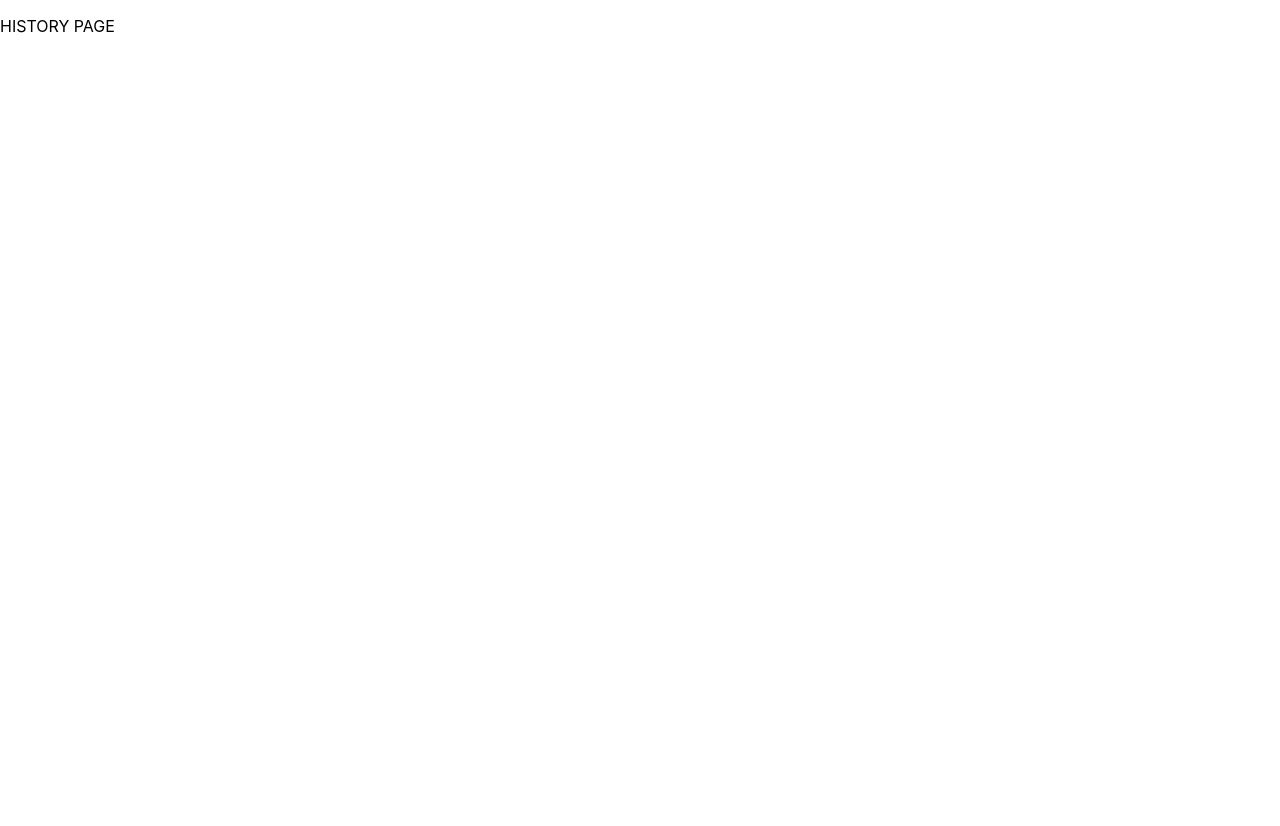
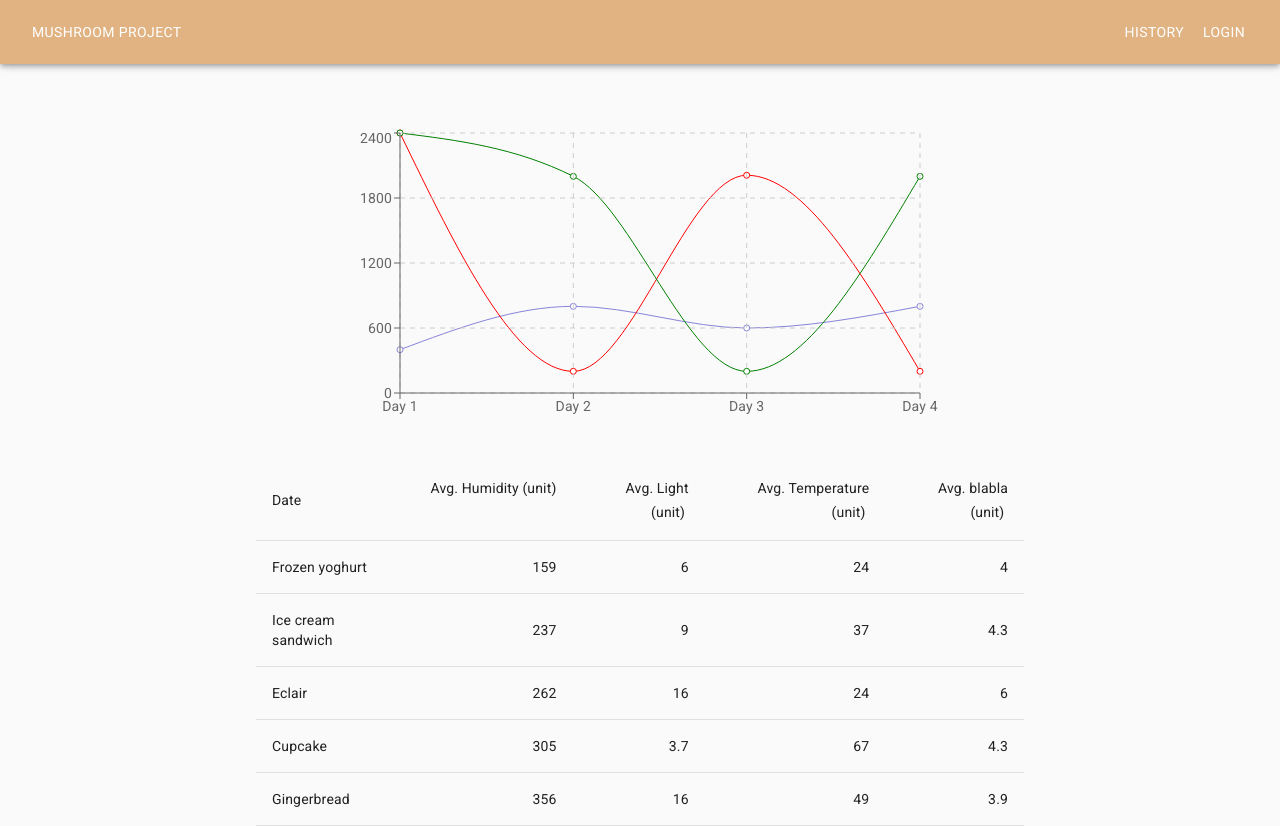
Before and after one commit to WisTiCeJEnT/iot-mushroom-web, a React (Create React App) app: page /history in a window 1280 px wide. Before the commit the page ends 800 px from the top, so only its background shows below. Built offline with nearby package versions, Linux system fonts and the light colour scheme.

Commit message:
history.js

```diff
--- a/package.json
+++ b/package.json
@@ -3,17 +3,20 @@
   "version": "0.1.0",
   "private": true,
   "dependencies": {
+    "@antv/g2plot": "^1.1.7",
     "@material-ui/core": "^4.10.2",
     "@material-ui/icons": "^4.9.1",
     "@material-ui/lab": "^4.0.0-alpha.56",
     "@testing-library/jest-dom": "^4.2.4",
     "@testing-library/react": "^9.5.0",
     "@testing-library/user-event": "^7.2.1",
+    "canvasjs": "^1.8.3",
     "fontsource-roboto": "^2.1.4",
     "react": "^16.13.1",
     "react-dom": "^16.13.1",
     "react-router-dom": "^5.2.0",
     "react-scripts": "3.4.1",
+    "recharts": "^1.8.5",
     "styled-components": "^5.1.1"
   },
   "scripts": {
--- a/public/index.html
+++ b/public/index.html
@@ -24,7 +24,7 @@
       work correctly both with client-side routing and a non-root public URL.
       Learn how to configure a non-root public URL by running `npm run build`.
     -->
-    <title>React App</title>
+    <title>เว็บเห็ด</title>
   </head>
   <body>
     <noscript>You need to enable JavaScript to run this app.</noscript>
--- /dev/null
+++ b/src/components/common/chartComponent.jsx
@@ -0,0 +1,44 @@
+import React, { Component } from "react";
+import {
+  LineChart,
+  Line,
+  CartesianGrid,
+  XAxis,
+  YAxis,
+  Tooltip,
+} from "recharts";
+
+const ChartComponent = () => {
+  const data = [
+    { name: "Day 1", humidity: 400, temperature: 2400, light: 2400 },
+    { name: "Day 2", humidity: 800, temperature: 200, light: 2000 },
+    { name: "Day 3", humidity: 600, temperature: 2010, light: 200 },
+    { name: "Day 4", humidity: 800, temperature: 200, light: 2000 },
+  ];
+  return (
+    <div
+      style={{
+        display: "flex",
+        justifyContent: "center",
+        margin: "4rem 0 2rem 0",
+      }}
+    >
+      <LineChart
+        width={600}
+        height={300}
+        data={data}
+        margin={{ top: 5, right: 20, bottom: 5, left: 0 }}
+      >
+        <Line type="monotone" dataKey="humidity" stroke="#8884d8" />
+        <Line type="monotone" dataKey="temperature" stroke="red" />
+        <Line type="monotone" dataKey="light" stroke="green" />
+        <CartesianGrid stroke="#ccc" strokeDasharray="5 5" />
+        <XAxis dataKey="name" />
+        <YAxis />
+        <Tooltip />
+      </LineChart>
+    </div>
+  );
+};
+
+export default ChartComponent;
--- /dev/null
+++ b/src/components/common/tableComponent.jsx
@@ -0,0 +1,76 @@
+import React, { Component } from "react";
+import Table from "@material-ui/core/Table";
+import TableBody from "@material-ui/core/TableBody";
+import TableCell from "@material-ui/core/TableCell";
+import TableContainer from "@material-ui/core/TableContainer";
+import TableHead from "@material-ui/core/TableHead";
+import TableRow from "@material-ui/core/TableRow";
+
+const TableComponent = () => {
+  const rows = [
+    {
+      name: "Frozen yoghurt",
+      calories: 159,
+      fat: 6.0,
+      carbs: 24,
+      protein: 4.0,
+    },
+    {
+      name: "Ice cream sandwich",
+      calories: 237,
+      fat: 9.0,
+      carbs: 37,
+      protein: 4.3,
+    },
+    { name: "Eclair", calories: 262, fat: 16.0, carbs: 24, protein: 6.0 },
+    { name: "Cupcake", calories: 305, fat: 3.7, carbs: 67, protein: 4.3 },
+    {
+      name: "Gingerbread",
+      calories: 356,
+      fat: 16.0,
+      carbs: 49,
+      protein: 3.9,
+    },
+  ];
+  return (
+    <div
+      style={{
+        display: "flex",
+        justifyContent: "center",
+      }}
+    >
+      <TableContainer style={{ width: "60%" }}>
+        <Table>
+          <TableHead>
+            <TableRow>
+              <TableCell>Date</TableCell>
+              <TableCell align="right">Avg. Humidity (unit) &nbsp;</TableCell>
+              <TableCell align="right">Avg. Light (unit)&nbsp;</TableCell>
+              <TableCell align="right">Avg. Temperature (unit)&nbsp;</TableCell>
+              <TableCell align="right">Avg. blabla (unit)&nbsp;</TableCell>
+            </TableRow>
+          </TableHead>
+          <TableBody>
+            {rows.map((row) => (
+              <TableRow
+                style={{ cursor: "pointer" }}
+                hover={{ backgroundColor: "yellow" }}
+                key={row.name}
+              >
+                <TableCell component="th" scope="row">
+                  {row.name}
+                </TableCell>
+                <TableCell align="right">{row.calories}</TableCell>
+                <TableCell align="right">{row.fat}</TableCell>
+                <TableCell align="right">{row.carbs}</TableCell>
+                <TableCell align="right">{row.protein}</TableCell>
+              </TableRow>
+            ))}
+          </TableBody>
+        </Table>
+      </TableContainer>
+    </div>
+  );
+};
+
+export default TableComponent;
--- a/src/pages/history.jsx
+++ b/src/pages/history.jsx
@@ -1,6 +1,15 @@
-import React from "react";
-const History = () => {
-  return <p>HISTORY PAGE</p>;
-};
-
-export default History;
+import React, { Component } from "react";
+import TableComponent from "../components/common/tableComponent";
+import ChartComponent from "../components/common/chartComponent";
+import withHeader from "../hoc/withHeader";
+class History extends Component {
+  render() {
+    return (
+      <div>
+        <ChartComponent />
+        <TableComponent />
+      </div>
+    );
+  }
+}
+export default withHeader(History);
```
Also changed, not shown: 1 other file (tests, documents, lock files or other folders).
